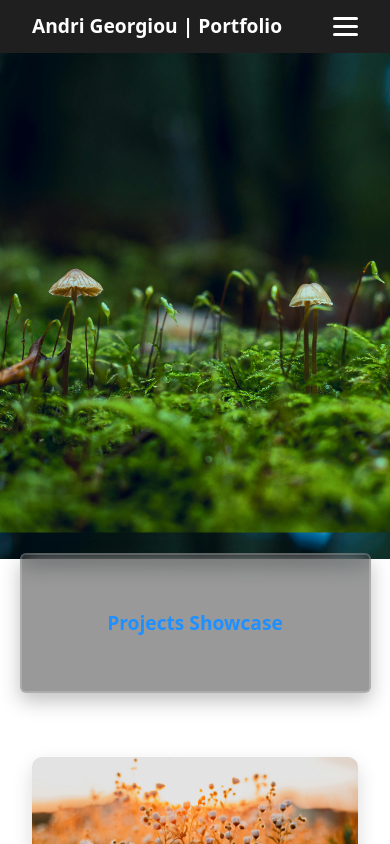
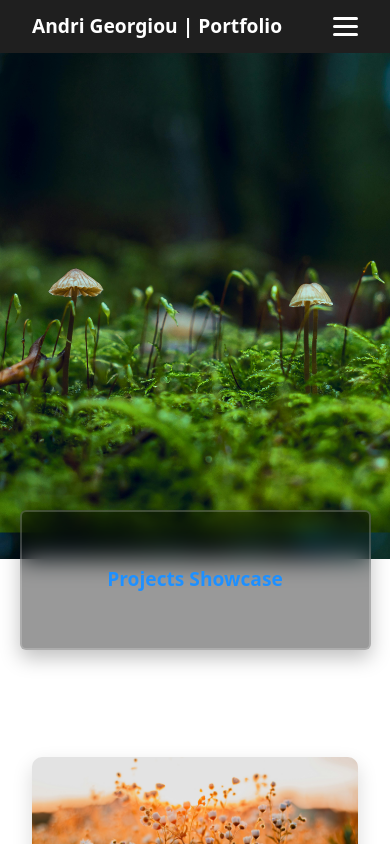
Before and after one commit to VictorySpecificationII/flowersbythebed-photography, a React (Vite) app: page /projects in a window 390 px wide. Shown: the top 844 px of the page. Built offline with nearby package versions, Linux system fonts and the light colour scheme.

Commit message:
fixed mobile optimizations for projects divider

```diff
--- a/src/modules/submodules/Projects/Projects.css
+++ b/src/modules/submodules/Projects/Projects.css
@@ -197,3 +197,22 @@
   }
   .projects-divider h2 { font-size: 1.2rem; }
 }
+
+/* Responsive adjustments */
+@media (max-width: 768px) {
+  .projects-divider {
+    width: 80%;
+    height: 180px;
+    top: calc(60vh - 90px);   /* recalc half-height */
+  }
+  .projects-divider h2 { font-size: 1.5rem; }
+}
+
+@media (max-width: 480px) {
+  .projects-divider {
+    width: 90%;
+    height: 140px;
+    top: calc(60vh - 550px);   /* recalc half-height */
+  }
+  .projects-divider h2 { font-size: 1.2rem; }
+}
```
